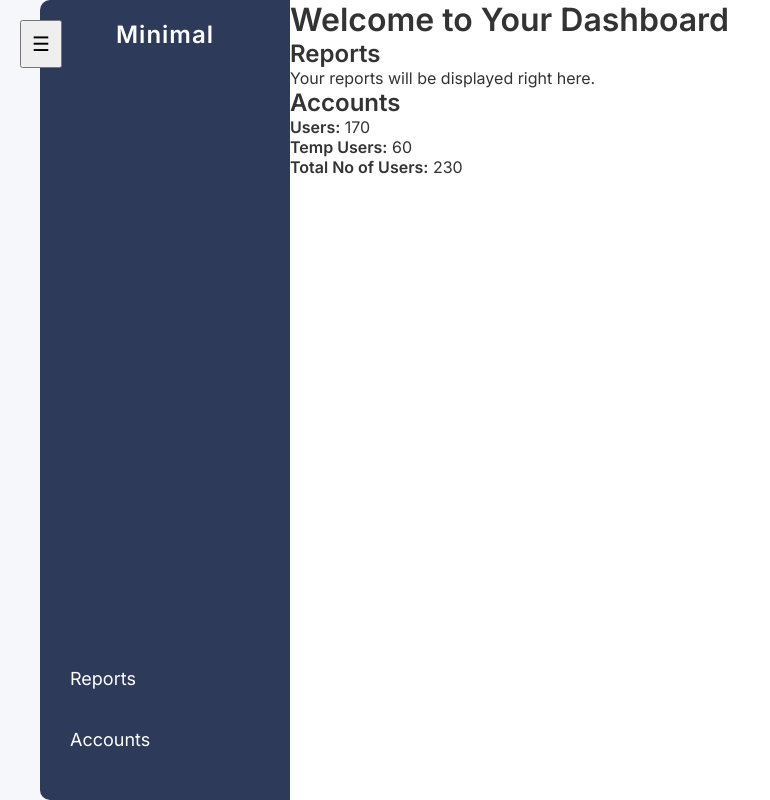
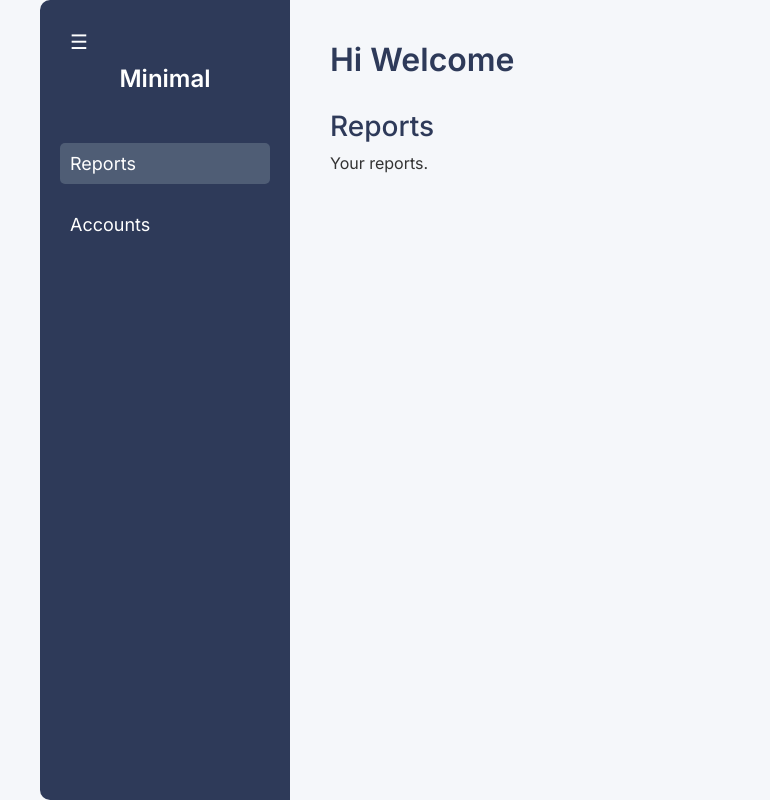
Before and after one commit to Ronabaldoza/dashboard, a plain HTML site: page index.html in a window 1280 px wide. Shown: the whole page, without its empty margins (0-770 px from the left). Drawn offline with Linux system fonts and the light colour scheme.

Commit message:
added file

```diff
--- a/index.html
+++ b/index.html
@@ -10,7 +10,9 @@
 <body>
     <div class="container">
 
+
         <div class="sidebar">
+            <button class="sidebar-toggle-btn">☰</button>
             <div class="logo">
                 <h2>Minimal</h2>
             </div>
@@ -23,12 +25,12 @@
 
         <div class="main-content">
             <div class="header">
-                <h1>Welcome to Your Dashboard</h1>
+                <h1> Hi Welcome </h1>
             </div>
 
             <div id="reports" class="section">
                 <h2>Reports</h2>
-                <p>Your reports will be displayed right here.</p>
+                <p>Your reports.</p>
             </div>
 
             <div id="accounts" class="section">
--- a/script.js
+++ b/script.js
@@ -1,35 +1,8 @@
 document.addEventListener("DOMContentLoaded", function () {
-
-
     const sidebar = document.querySelector('.sidebar');
-    const sidebarToggleBtn = document.createElement('button');
-    sidebarToggleBtn.innerText = '☰';
-    sidebarToggleBtn.style.position = 'absolute';
-    sidebarToggleBtn.style.top = '20px';
-    sidebarToggleBtn.style.left = '20px';
-    sidebarToggleBtn.style.padding = '10px';
-    sidebarToggleBtn.style.cursor = 'pointer';
-    sidebarToggleBtn.style.fontSize = '20px';
-    document.body.appendChild(sidebarToggleBtn);
-
-    const userCountElement = document.querySelector('.account-info p:nth-child(1)');
-    const tempUserCountElement = document.querySelector('.account-info p:nth-child(2)');
-    const totalUserCountElement = document.querySelector('.account-info p:nth-child(3)');
-
-
-    let userCount = 150;
-    let tempUserCount = 50;
-    let totalUserCount = userCount + tempUserCount;
-
-
-    function updateUserCounts() {
-        userCountElement.innerHTML = `<strong>Users:</strong> ${userCount}`;
-        tempUserCountElement.innerHTML = `<strong>Temp Users:</strong> ${tempUserCount}`;
-        totalUserCountElement.innerHTML = `<strong>Total No of Users:</strong> ${totalUserCount}`;
-    }
-
-
-    updateUserCounts();
+    const sidebarToggleBtn = document.querySelector('.sidebar-toggle-btn');
+    const navLinks = document.querySelectorAll('.nav li a');
+    const sections = document.querySelectorAll('.section');
 
 
     function toggleSidebar() {
@@ -37,14 +10,29 @@ document.addEventListener("DOMContentLoaded", function () {
     }
 
 
-    sidebarToggleBtn.addEventListener('click', toggleSidebar);
+    function showSection(sectionId) {
+        sections.forEach(section => {
+            section.style.display = section.id === sectionId ? "block" : "none";
+        });
 
 
-    setTimeout(function () {
-        userCount = 170;
-        tempUserCount = 60;
-        totalUserCount = userCount + tempUserCount;
-        updateUserCounts();
-    }, 3000);
+        navLinks.forEach(link => {
+            link.classList.toggle('active', link.getAttribute('href') === `#${sectionId}`);
+        });
+    }
 
+
+    navLinks.forEach(link => {
+        link.addEventListener('click', function (event) {
+            event.preventDefault();
+            const sectionId = this.getAttribute('href').substring(1);
+            showSection(sectionId);
+        });
+    });
+
+
+    showSection("reports");
+
+
+    sidebarToggleBtn.addEventListener('click', toggleSidebar);
 });
--- a/style.css
+++ b/style.css
@@ -1,9 +1,9 @@
-
 * {
     margin: 0;
     padding: 0;
     box-sizing: border-box;
 }
+
 body {
     font-family: 'Inter', sans-serif;
     background-color: #f5f7fa;
@@ -14,17 +14,15 @@ body {
     height: 100vh;
 }
 
-
 .container {
     display: flex;
     width: 100%;
-    height: 100%;
+    height: 100vh;
     max-width: 1200px;
     background-color: #fff;
     border-radius: 10px;
     overflow: hidden;
 }
-
 
 .sidebar {
     width: 250px;
@@ -33,20 +31,17 @@ body {
     padding: 20px;
     display: flex;
     flex-direction: column;
-    justify-content: space-between;
+    justify-content: flex-start;
     transition: width 0.3s ease;
 }
 
 .sidebar.collapsed {
     width: 60px;
-
 }
 
 .logo h2 {
     font-size: 24px;
-    font-weight: 600;
     text-align: center;
-    letter-spacing: 1px;
     margin-bottom: 30px;
     transition: font-size 0.3s ease;
 }
@@ -54,6 +49,23 @@ body {
 .sidebar.collapsed .logo h2 {
     font-size: 18px;
 }
+
+
+.sidebar-toggle-btn {
+    background-color: transparent;
+    color: white;
+    border: none;
+    padding: 10px;
+    cursor: pointer;
+    font-size: 20px;
+    align-self: flex-start;
+    transition: background-color 0.3s ease;
+}
+
+.sidebar-toggle-btn:hover {
+    background-color: rgba(255, 255, 255, 0.2);
+}
+
 
 .nav {
     list-style: none;
@@ -74,37 +86,17 @@ body {
     border-radius: 5px;
 }
 
-.nav li a:hover {
+.nav li a:hover,
+.nav li a.active {
     background-color: #4f5d75;
 }
-
-.sidebar.collapsed .nav li a {
-    font-size: 14px;
-
-.sidebar-toggle-btn {
-    position: absolute;
-    top: 20px;
-    left: 20px;
-    background-color: #2e3a59;
-    color: white;
-    border: none;
-    padding: 10px;
-    cursor: pointer;
-    font-size: 20px;
-    transition: background-color 0.3s ease;
-    z-index: 999;
-}
-
-.sidebar-toggle-btn:hover {
-    background-color: #4f5d75;
-}
-
 
 
 .main-content {
     flex-grow: 1;
     padding: 40px;
     background-color: #f5f7fa;
+    transition: margin-left 0.3s ease;
 }
 
 .header h1 {
@@ -142,7 +134,6 @@ body {
     color: #2e3a59;
 }
 
-
 @media (max-width: 768px) {
     .container {
         flex-direction: column;
```
